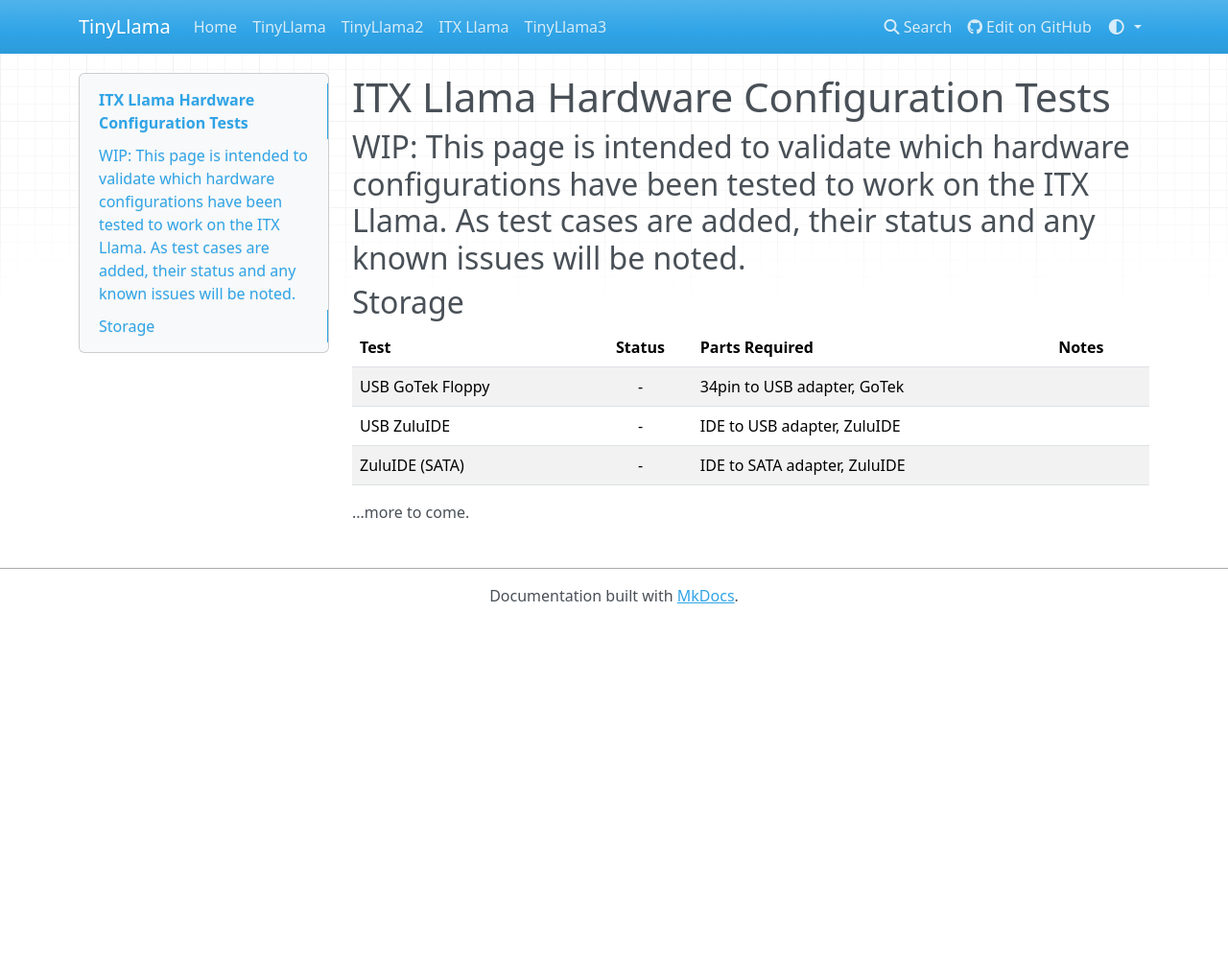
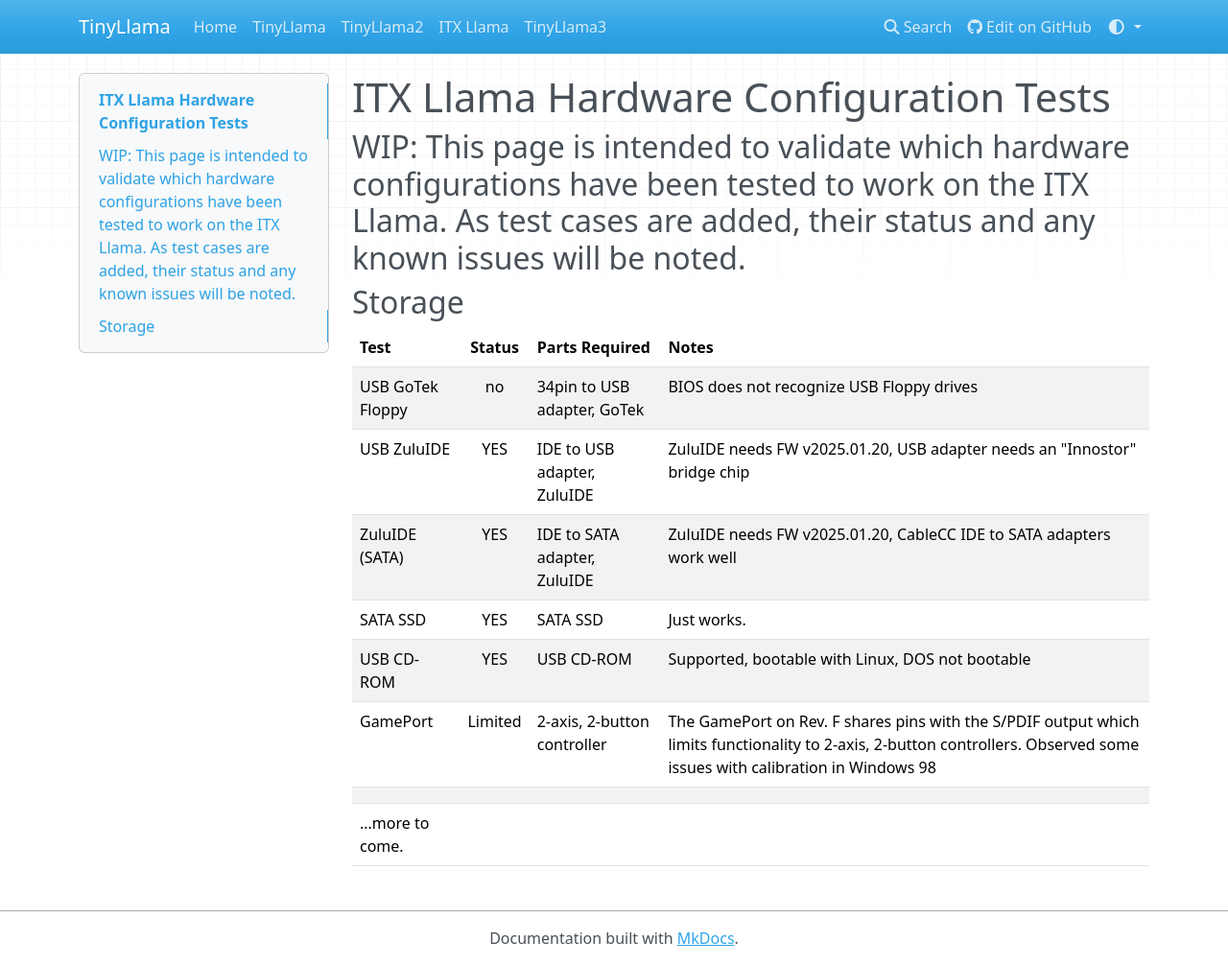
Before and after one commit to timesscar/tinyllama-docs, an MkDocs documentation site: the page built from docs/itxllama/hardware-test-matrix.md, in a window 1280 px wide and 1006 px high. Shown: the whole window at 96% size. Built offline with MkDocs 1.6.1, drawn with Linux system fonts in a browser that asks for light colours; nearby versions of some CDN libraries.

Commit message:
Update Documentation, new test notes, X8GS information

```diff
--- a/docs/itxllama/hardware-test-matrix.md
+++ b/docs/itxllama/hardware-test-matrix.md
@@ -3,10 +3,13 @@
 ## WIP: This page is intended to validate which hardware configurations have been tested to work on the ITX Llama. As test cases are added, their status and any known issues will be noted.
 
 ## Storage
-| Test  | Status | Parts Required | Notes |
-| :---- | :----: | :------------- | :---- |
-| USB GoTek Floppy | - | 34pin to USB adapter, GoTek | |
-| USB ZuluIDE | - | IDE to USB adapter, ZuluIDE | |
-| ZuluIDE (SATA) | - | IDE to SATA adapter, ZuluIDE | |
-
+| Test             | Status  | Parts Required               | Notes                                     |
+| :--------------- | :-----: | :--------------------------- | :---------------------------------------- |
+| USB GoTek Floppy | no      | 34pin to USB adapter, GoTek  | BIOS does not recognize USB Floppy drives |
+| USB ZuluIDE      | YES     | IDE to USB adapter, ZuluIDE  | ZuluIDE needs FW v2025.01.20, USB adapter needs an "Innostor" bridge chip |
+| ZuluIDE (SATA)   | YES     | IDE to SATA adapter, ZuluIDE | ZuluIDE needs FW v2025.01.20, CableCC IDE to SATA adapters work well |
+| SATA SSD         | YES     | SATA SSD                     | Just works.                               |
+| USB CD-ROM       | YES     | USB CD-ROM                   | Supported, bootable with Linux, DOS not bootable |
+| GamePort         | Limited | 2-axis, 2-button controller  | The GamePort on Rev. F shares pins with the S/PDIF output which limits functionality to 2-axis, 2-button controllers. Observed some issues with calibration in Windows 98 |
+|
 ...more to come.
```
Also changed, not shown: docs/itxllama/accessories.md (+6 -1 lines), docs/itxllama/compatibility-matrix.md (+10 -7 lines), docs/itxllama/index.md (+3 -2 lines), docs/itxllama/midi.md (+19 -9 lines), docs/itxllama/storage.md (+1 -1 lines).
